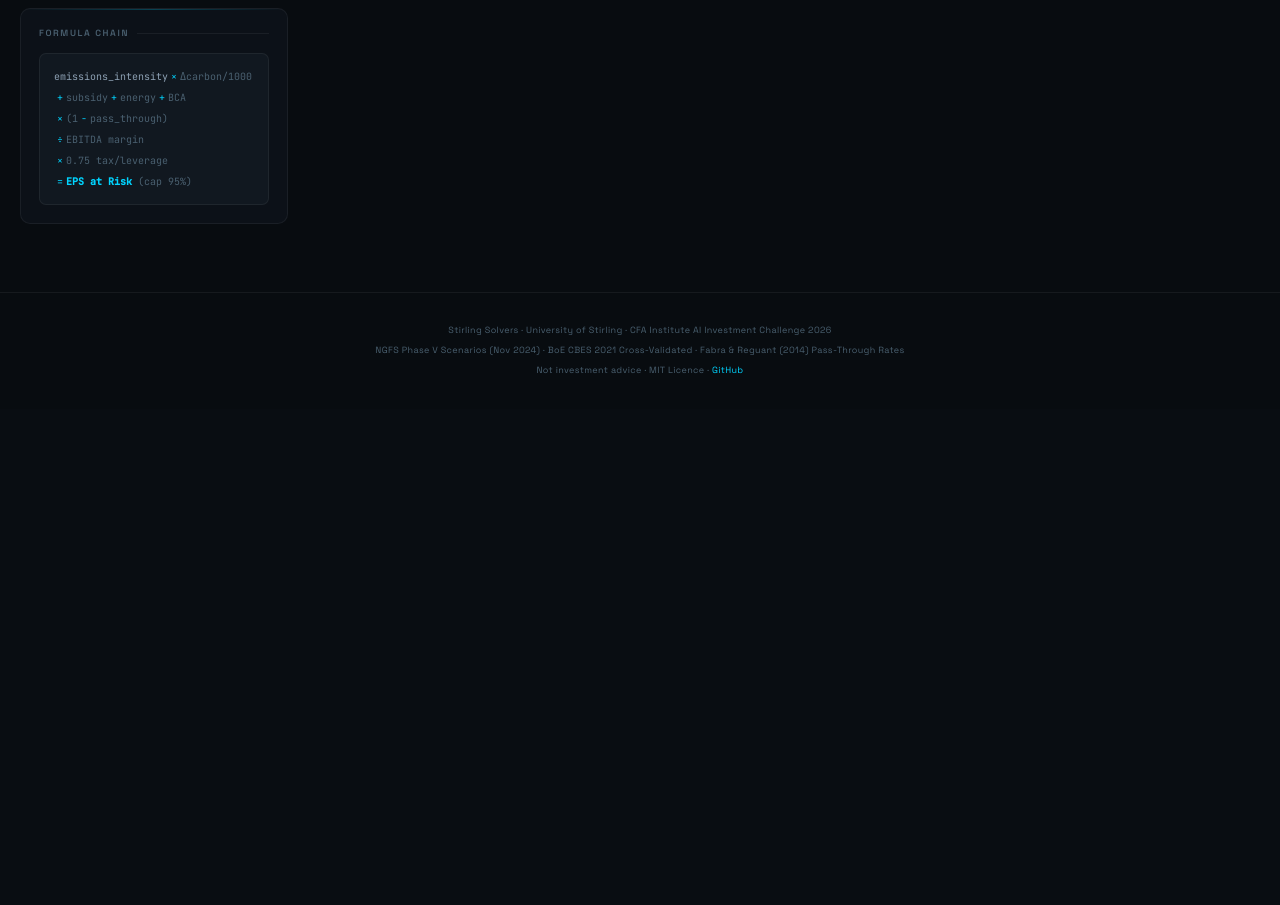
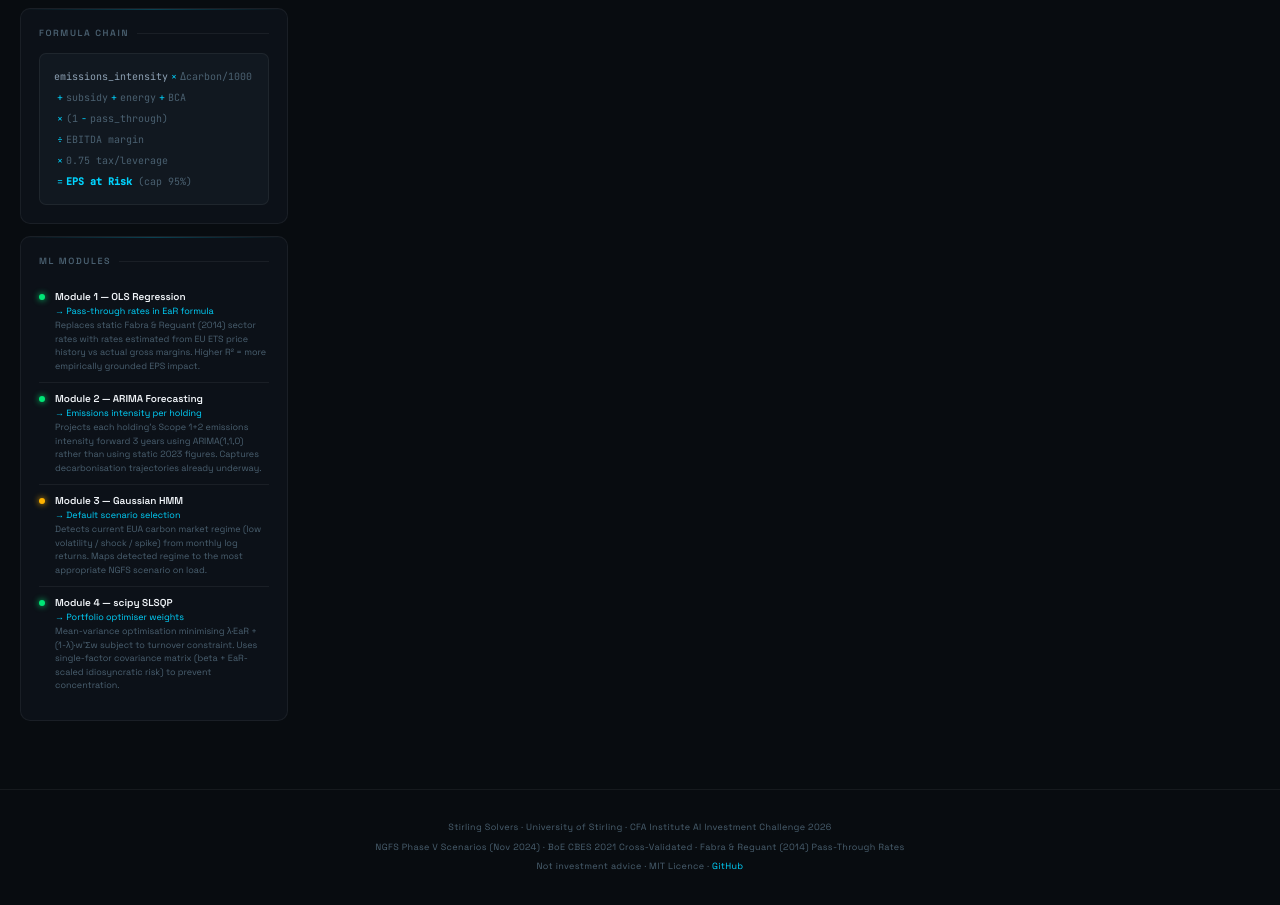
Before and after one commit to 1yr1c/ear-engine, a Flask app: page / in a window 1280 px wide. Shown: the part 868-1773 px from the top of the page. Before the commit the page ends 1242 px from the top, so only its background shows below. Run offline with Flask 3, Linux system fonts and the light colour scheme; some web fonts are replaced.

Commit message:
ML module callouts panel, fix emissions intensity display, HMM dot status

```diff
--- a/ear_engine.py
+++ b/ear_engine.py
@@ -174,6 +174,8 @@ def compute_holding_ear(holding, scenario, pass_through_override=None):
         "name":                 holding["name"],
         "sector":               sector,
         "weight":               weight,
+        "emissions_intensity":  holding["emissions_intensity"],
+        "emis_used":            round(emis, 6),
         "carbon_cost_impact":   round(carbon_cost_impact, 6),
         "subsidy_impact":       round(subsidy_impact, 6),
         "energy_input_impact":  round(energy_input_impact, 6),
@@ -230,7 +232,6 @@ def optimise_portfolio(portfolio, scenario, turnover_limit=0.25, pass_through_ov
 
     # Step 2 — compute target weights
     if ML_AVAILABLE:
-        # Module 4 — scipy SLSQP mean-variance optimiser
         holdings_for_scipy = [
             {
                 "weight":     h["weight"],
@@ -244,7 +245,6 @@ def optimise_portfolio(portfolio, scenario, turnover_limit=0.25, pass_through_ov
         final_w = scipy_result["final_weights"]
         actual_turnover = scipy_result["actual_turnover"] / 100
     else:
-        # Fallback — inverse-EaR bisection
         eps_min, eps_max = eps.min(), eps.max()
         if eps_max == eps_min:
             raw_t = np.ones(len(eps))
--- a/templates/index.html
+++ b/templates/index.html
@@ -166,7 +166,16 @@
     .ai-badge::before{content:'◆';font-size:6px}
     .memo-body{font-family:'Instrument Serif',Georgia,serif;font-size:15px;line-height:1.95;color:var(--text2);white-space:pre-wrap}
     .disclaimer{font-size:9px;color:var(--text3);margin-top:14px;padding-top:12px;border-top:1px solid var(--border);line-height:1.7;font-style:italic}
-    /* GEN BUTTON */
+    /* ML STATUS */
+    .ml-panel{margin-top:12px}
+    .ml-module{display:flex;align-items:flex-start;gap:10px;padding:9px 0;border-bottom:1px solid var(--border)}
+    .ml-module:last-child{border-bottom:none}
+    .ml-dot{width:6px;height:6px;border-radius:50%;margin-top:4px;flex-shrink:0}
+    .ml-dot.active{background:var(--green);box-shadow:0 0 6px var(--green)}
+    .ml-dot.fallback{background:var(--amber);box-shadow:0 0 6px var(--amber)}
+    .ml-name{font-size:10px;font-weight:600;color:var(--text);margin-bottom:2px}
+    .ml-where{font-size:9px;color:var(--accent);margin-bottom:2px}
+    .ml-why{font-size:9px;color:var(--text3);line-height:1.5}
     .gen-btn{background:linear-gradient(135deg,#0ea5e9,#6366f1);border:none;border-radius:6px;cursor:pointer;padding:10px 20px;font-family:inherit;font-size:12px;color:white;letter-spacing:.04em;font-weight:600;transition:opacity .2s;margin-bottom:16px}
     .gen-btn:hover{opacity:.85}
     .gen-btn:disabled{opacity:.4;cursor:not-allowed}
@@ -252,6 +261,41 @@
           <span class="op">÷</span>EBITDA margin<br>
           <span class="op">×</span>0.75 tax/leverage<br>
           <span class="op">=</span><span class="res">EPS at Risk</span> (cap 95%)
+        </div>
+      </div>
+      <div class="panel ml-panel">
+        <div class="ptitle">ML Modules</div>
+        <div class="ml-module">
+          <div class="ml-dot active"></div>
+          <div>
+            <div class="ml-name">Module 1 — OLS Regression</div>
+            <div class="ml-where">→ Pass-through rates in EaR formula</div>
+            <div class="ml-why">Replaces static Fabra & Reguant (2014) sector rates with rates estimated from EU ETS price history vs actual gross margins. Higher R² = more empirically grounded EPS impact.</div>
+          </div>
+        </div>
+        <div class="ml-module">
+          <div class="ml-dot active"></div>
+          <div>
+            <div class="ml-name">Module 2 — ARIMA Forecasting</div>
+            <div class="ml-where">→ Emissions intensity per holding</div>
+            <div class="ml-why">Projects each holding's Scope 1+2 emissions intensity forward 3 years using ARIMA(1,1,0) rather than using static 2023 figures. Captures decarbonisation trajectories already underway.</div>
+          </div>
+        </div>
+        <div class="ml-module">
+          <div class="ml-dot fallback" id="hmm-dot"></div>
+          <div>
+            <div class="ml-name">Module 3 — Gaussian HMM</div>
+            <div class="ml-where">→ Default scenario selection</div>
+            <div class="ml-why">Detects current EUA carbon market regime (low volatility / shock / spike) from monthly log returns. Maps detected regime to the most appropriate NGFS scenario on load.</div>
+          </div>
+        </div>
+        <div class="ml-module">
+          <div class="ml-dot active"></div>
+          <div>
+            <div class="ml-name">Module 4 — scipy SLSQP</div>
+            <div class="ml-where">→ Portfolio optimiser weights</div>
+            <div class="ml-why">Mean-variance optimisation minimising λ·EaR + (1-λ)·w'Σw subject to turnover constraint. Uses single-factor covariance matrix (beta + EaR-scaled idiosyncratic risk) to prevent concentration.</div>
+          </div>
         </div>
       </div>
     </div>
@@ -391,6 +435,23 @@ const SC={Energy:"#ff6b6b",Materials:"#ffa94d",Industrials:"#ffe066",Healthcare:
 const rc=v=>v>25?"#ff4757":v>12?"#ffa94d":v>5?"#ffe066":"#00e676";
 const fmt=(v,d=1)=>v==null?"—":v.toFixed(d);
 let sel="netzero",custPort=null,lastData=null,expandedRow=null;
+
+// Check ML status and update HMM dot + default scenario
+fetch("/ml/status").then(r=>r.json()).then(d=>{
+  if(d.ml_active){
+    const hmm=d.detected_scenario;
+    const dot=document.getElementById("hmm-dot");
+    if(hmm&&hmm.source!=="fallback"){
+      dot.classList.remove("fallback");dot.classList.add("active");
+    }
+    // Set default scenario to HMM detected one if valid
+    if(hmm&&hmm.id&&document.querySelector(`.scen-btn[data-id="${hmm.id}"]`)){
+      document.querySelectorAll(".scen-btn").forEach(b=>b.classList.remove("active"));
+      const btn=document.querySelector(`.scen-btn[data-id="${hmm.id}"]`);
+      if(btn){btn.classList.add("active");sel=hmm.id;document.getElementById("scen-desc").textContent=SCENARIOS[hmm.id]?.description||"";}
+    }
+  }
+}).catch(()=>{});
 
 function selScen(id,btn){
   sel=id;
@@ -548,7 +609,7 @@ function render(data){
         <td><span class="co">${h.name}</span>${s3}</td>
         <td><span class="tag tag-${h.sector}">${h.sector}</span></td>
         <td class="mono" style="text-align:right">${(h.weight*100).toFixed(1)}%</td>
-        <td class="mono" style="text-align:right">${h.emissions_intensity?.toFixed(3)||"—"}</td>
+        <td class="mono" style="text-align:right">${(h.emis_used??h.emissions_intensity)?.toFixed(3)||"—"}</td>
         <td class="mono" style="text-align:right">${h.pass_through_used?((h.pass_through_used*100).toFixed(0)+"%"):"—"}</td>
         <td class="mono" style="text-align:right">${(h.net_cost_increase*100).toFixed(2)}%</td>
         <td class="mono" style="text-align:right;color:${col}">${(h.margin_compression*100).toFixed(1)}%</td>
@@ -623,7 +684,7 @@ function render(data){
       <td class="mono" style="text-align:right">${(t.weight_to*100).toFixed(1)}%</td>
       <td style="text-align:right;font-family:'JetBrains Mono',monospace;font-size:11px;color:${dCol};font-weight:500">${delta}</td>
       <td style="text-align:right"><span class="action-badge action-${action}">${action==="INC"?"INCREASE":action==="RED"?"REDUCE":"HOLD"}</span></td>
-      <td class="mono" style="text-align:right">${origH?origH.emissions_intensity?.toFixed(3):"—"}</td>
+      <td class="mono" style="text-align:right">${origH?(origH.emis_used??origH.emissions_intensity)?.toFixed(3):"—"}</td>
       <td style="text-align:right;font-family:'JetBrains Mono',monospace;font-size:11px;color:${rc(origH?origH.eps_impact*100:0)}">${origH?fmt(origH.eps_impact*100)+"%" :"—"}</td>
     </tr>`;
   }).join("");
```
